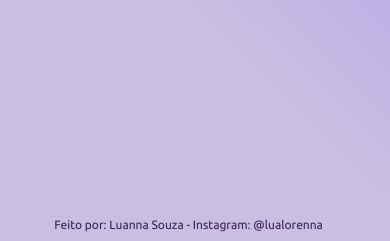
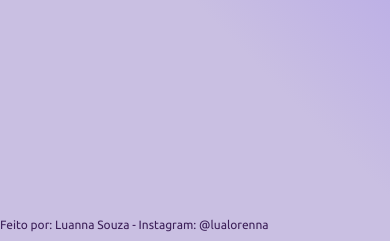
Before and after one commit to luannalorenna/GeradorQrCode, a plain HTML site: page index.html in a window 390 px wide. Shown: the part 603-844 px from the top of the page. Drawn offline with Linux system fonts and the light colour scheme.

Commit message:
Update index.css

```diff
--- a/index.css
+++ b/index.css
@@ -123,5 +123,8 @@ header p{
     }
     .made{
         font-size: 12px;
+        position: fixed;
+        bottom: 0;
+        left: 0;
     }
 }
```
